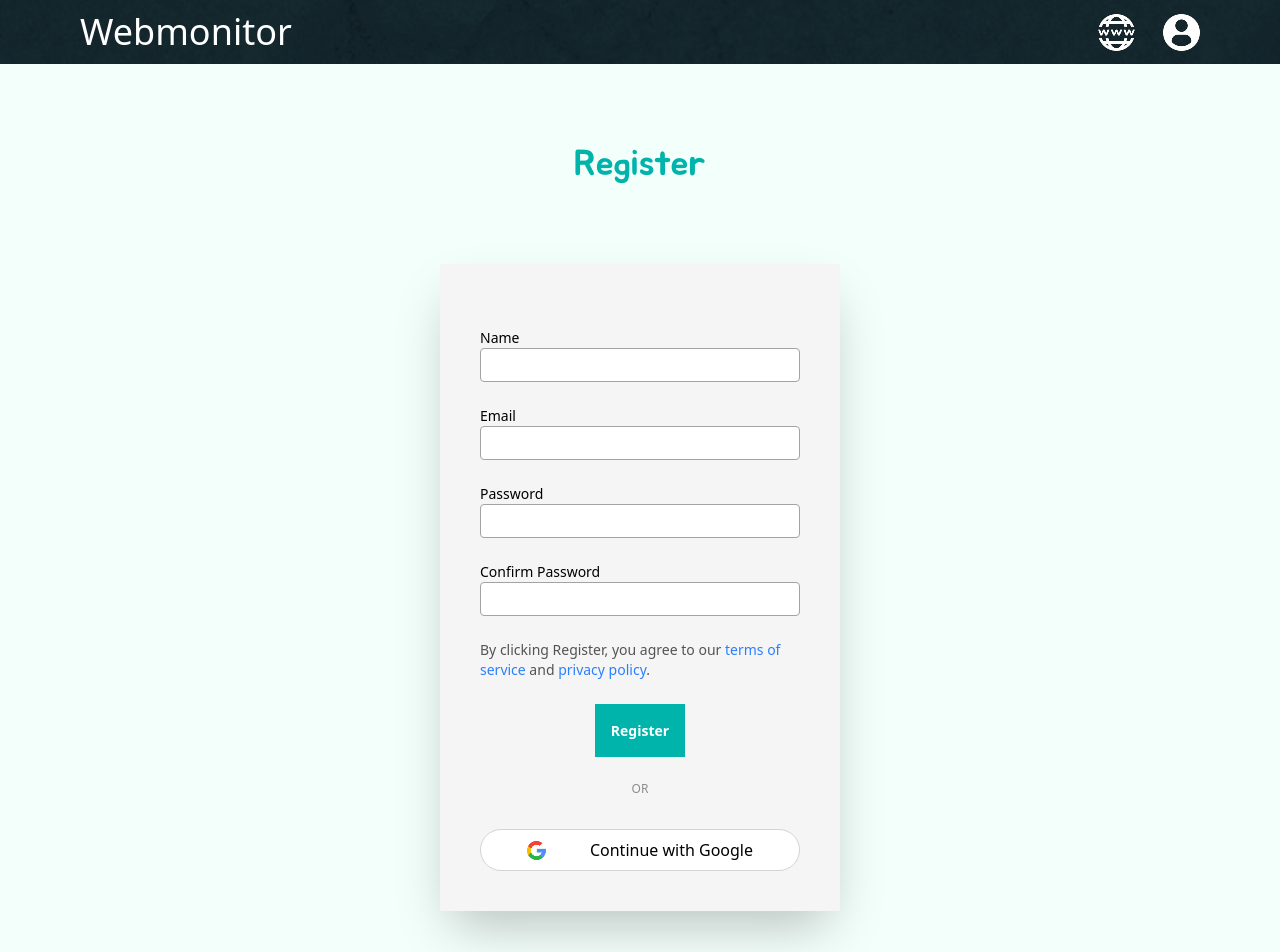
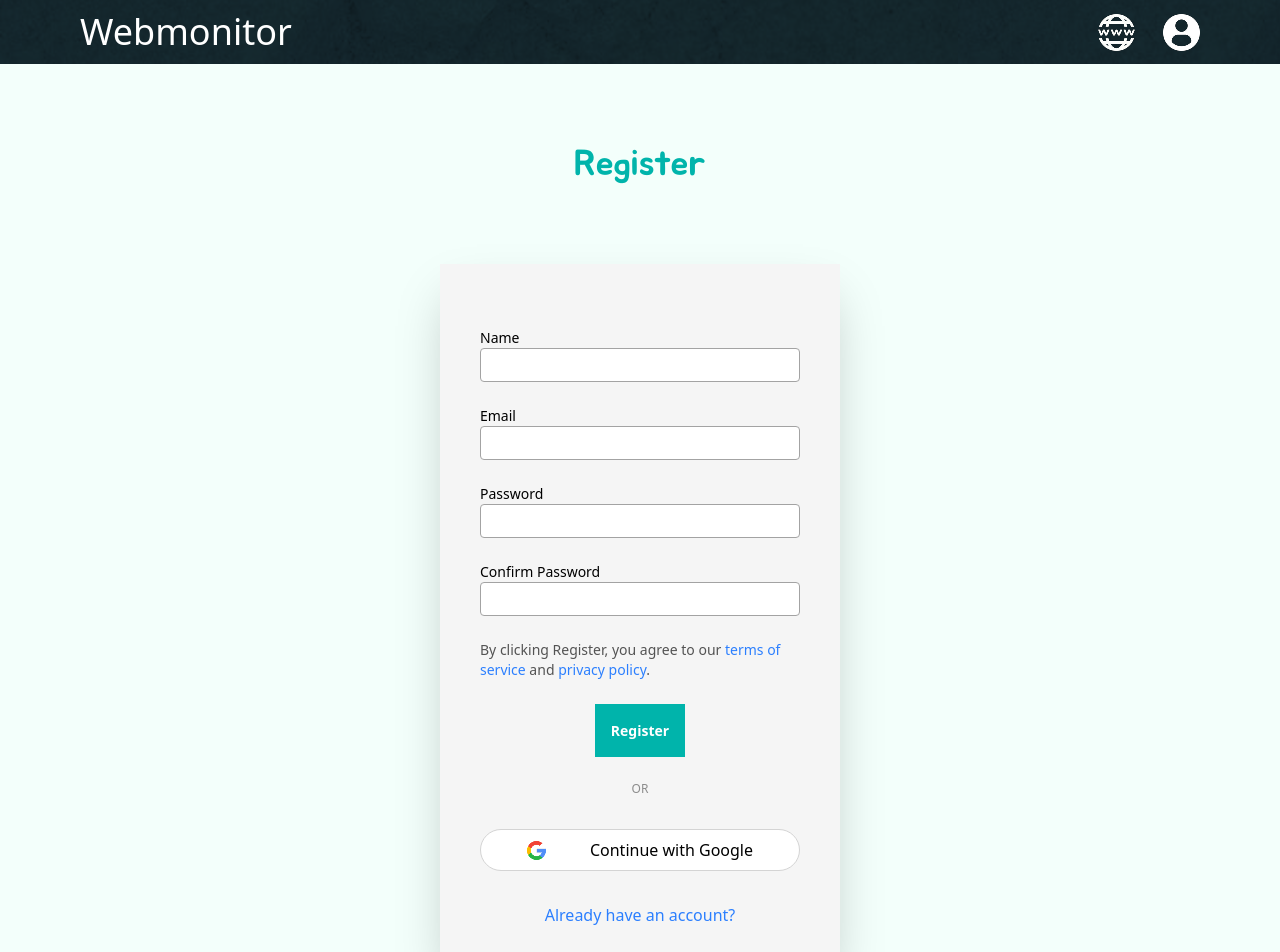
Before and after one commit to GyanPrakash2483/webmonitor, a React (Vite) app in the folder client/: page /register in a window 1280 px wide. Shown: the top 952 px of the page. Built offline with nearby package versions, Linux system fonts and the light colour scheme.

Commit message:
Added Link to login page on register page

```diff
--- a/client/src/routes/register/Register.tsx
+++ b/client/src/routes/register/Register.tsx
@@ -41,10 +41,11 @@ function RegisterMain() {
 
             <div className="flex flex-col items-center justify-center gap-8">
                 <span className="text-xs text-[#8C8C8C]">OR</span>
-                <div className="flex justify-around items-center gap-4 bg-white border-[#D4D4D4] border-1 p-2 px-8 rounded-3xl cursor-pointer w-[80%]">
+                <div className="flex justify-around items-center gap-4 bg-white border-[#D4D4D4] border-1 p-2 px-8 rounded-3xl cursor-pointer w-[80%] hover:shadow-xl">
                     <img src="/google-logo.png" alt="Google Icon" />
                     Continue with Google
                 </div>
+                <a href="/login" className="text-blue-500">Already have an account?</a>
             </div>
 
         </div>
```
